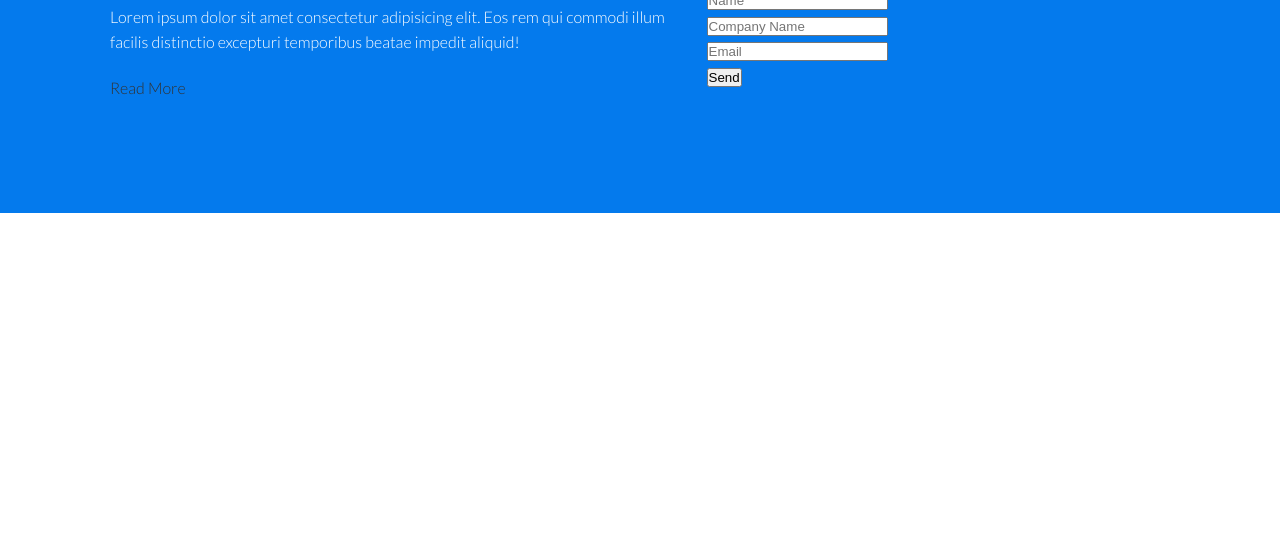
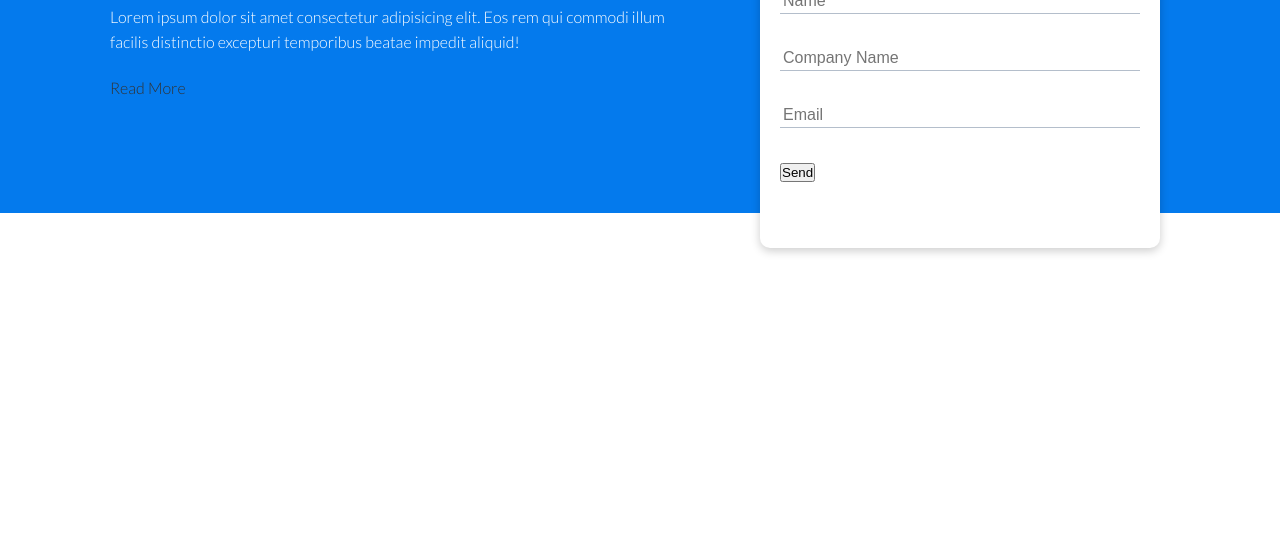
Before and after one commit to lhzaccarelli/loruki-website, a website: page index.html in a window 1280 px wide. Shown: the part 257-800 px from the top of the page. Drawn offline with Linux system fonts and the light colour scheme.

Commit message:
Card form formatting

```diff
--- a/css/style.css
+++ b/css/style.css
@@ -90,6 +90,36 @@ img {
 .showcase .grid {
     grid-template-columns: 55% 45%;
     gap: 30px;
+    /** Esta propriedade deixa os componentes que ultrapassarem a margem sem gerar uma barra de nav */
+    overflow: visible;
+}
+
+.showcase-form {
+    position: relative;
+    top: 60px;
+    height: 350px;
+    width: 400px;
+    padding: 40px;
+    z-index: 100;
+    justify-self: flex-end;
+}
+
+.showcase-form .form-control {
+    margin: 30px 0;
+}
+
+.showcase-form input[type='text'],
+.showcase-form input[type='email'] {
+    border: 0;
+    border-bottom: 1px solid #b4becb;
+    width: 100%;
+    padding: 3px;
+    font-size: 16px;
+}
+
+.showcase-form input:focus {
+    /** Borda para quando clica no input */
+    outline: none;
 }
 
 /* Utilities */
@@ -122,3 +152,12 @@ img {
     align-items: center;
     height: 100%; /** Ocupa 100% do container */
 }
+
+.card {
+    background-color: #fff;
+    color: #333;
+    border-radius: 10px;
+    box-shadow: 0 3px 10px rgba(0,0,0,0.2);
+    padding: 20px;
+    margin: 10px;
+}
```
